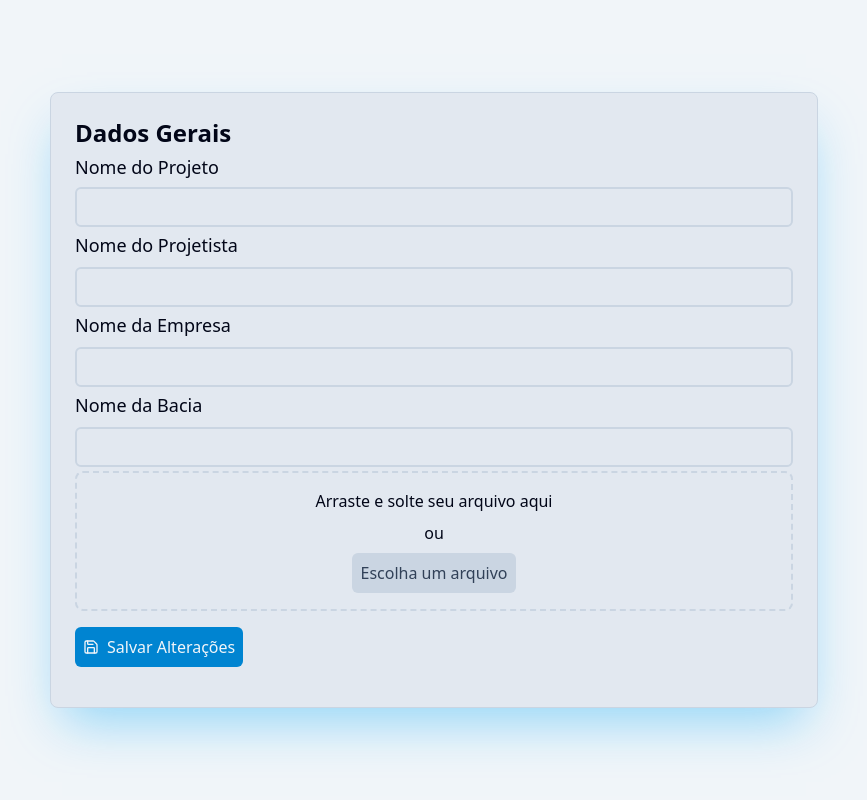
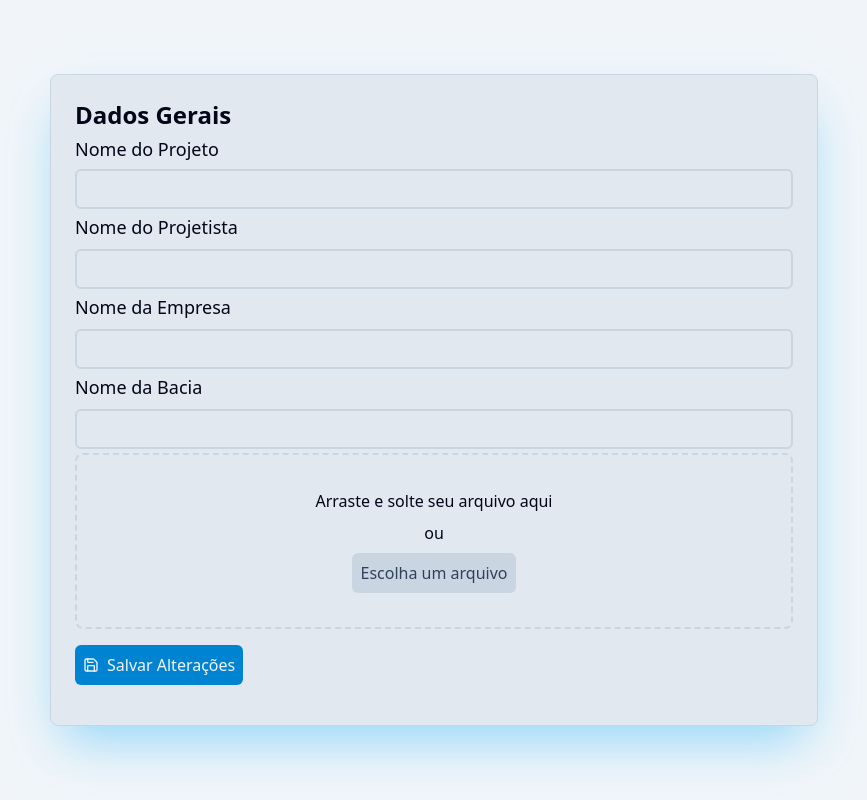
Before and after one commit to RCECAD/rcecad-nextjs, a Next.js app: page /general-data in a window 1280 px wide. Shown: the whole page, without its empty margins (206-1073 px from the left). Built offline with nearby package versions, Linux system fonts and the light colour scheme.

Commit message:
feat: add min height

```diff
--- a/src/components/general/input-file.tsx
+++ b/src/components/general/input-file.tsx
@@ -2,7 +2,7 @@ import { Button } from "./button";
 
 export const InputFile = () => {
 	return (
-		<div className="flex flex-col justify-center items-center gap-2 p-4 border-2 border-slate-300 border-dashed rounded-lg">
+		<div className="flex flex-col justify-center items-center gap-2 p-4 border-2 border-slate-300 border-dashed rounded-lg min-h-44">
 			<p>Arraste e solte seu arquivo aqui</p>
 			<p>ou</p>
 			<Button variant="secondary">Escolha um arquivo</Button>
```
